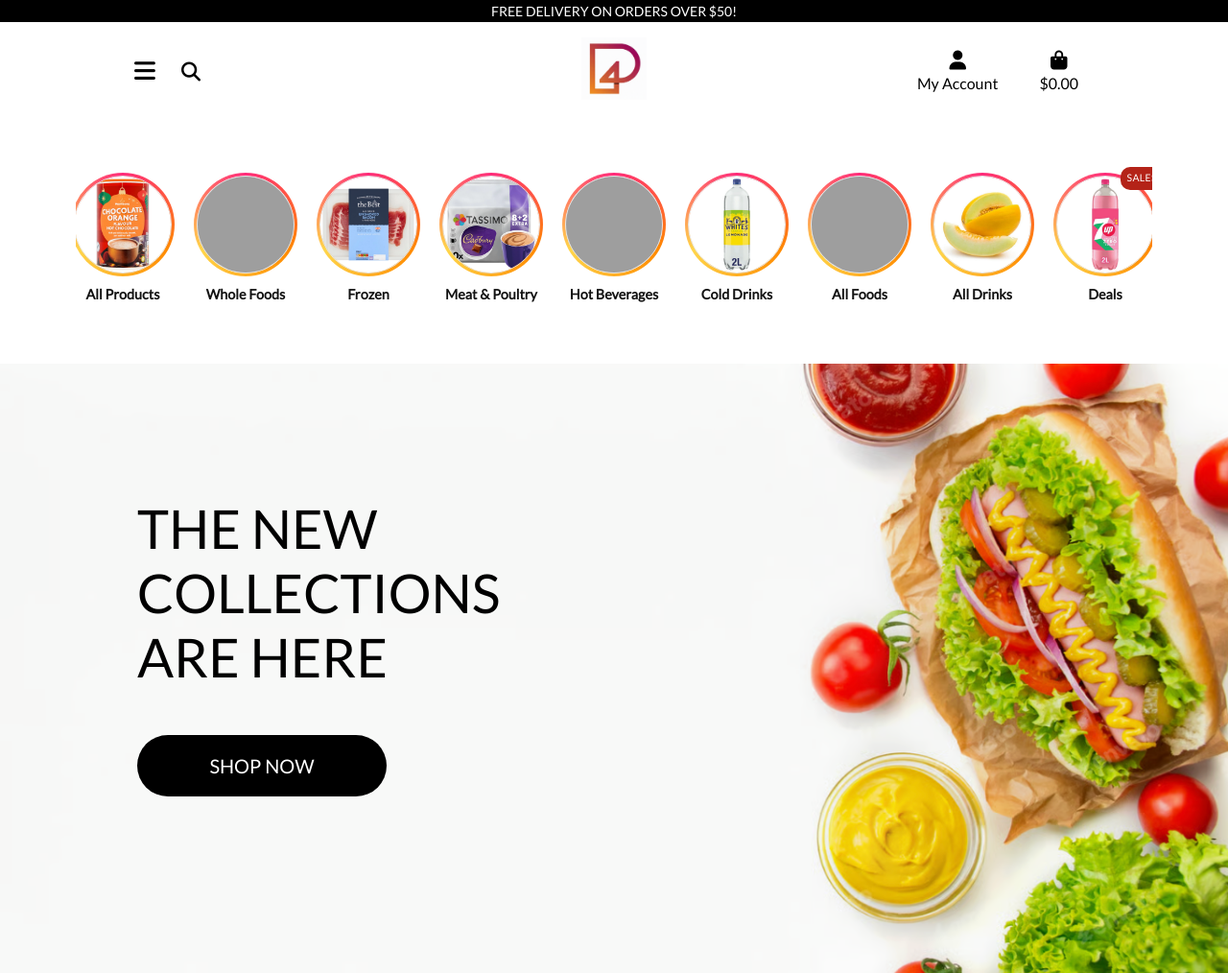
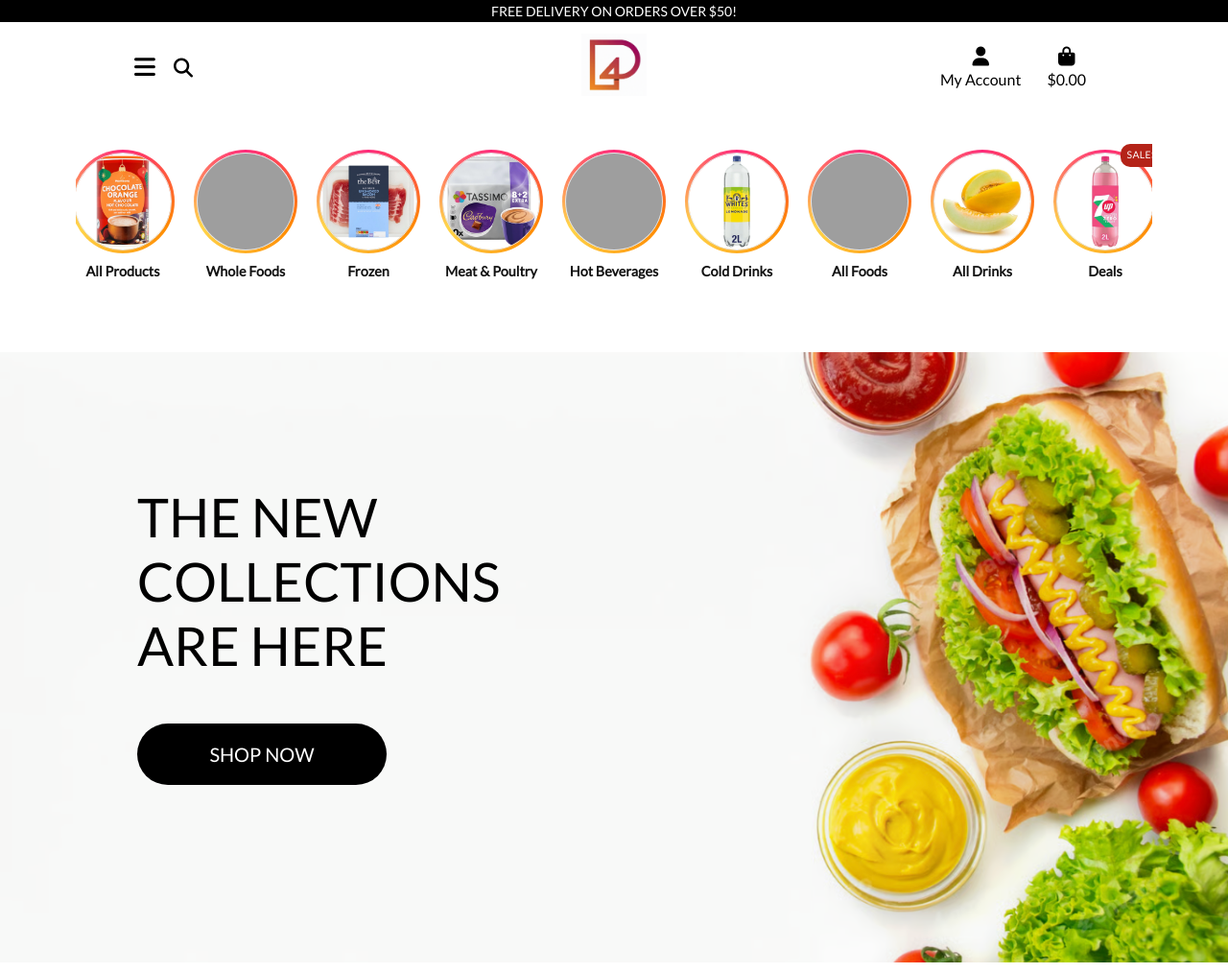
Before and after one commit to RobertJLewis/project_four, a Django app: page / in a window 1280 px wide. Shown: the top 1014 px of the page at 96% size. Run offline with Django 4.2, Linux system fonts and the light colour scheme; data comes from the database, SQL or seed files in the repository; some libraries are stand-ins or nearby versions; grey boxes are pictures that could not be loaded.

Commit message:
Refine nav spacing and Instagram tile layout
- Reduce header padding so tiles sit closer to the nav
- Tweak story tile padding and glow spacing to avoid clipping
- Add hover glow effect on story rings

```diff
--- a/home/templates/home/index.html
+++ b/home/templates/home/index.html
@@ -99,7 +99,7 @@
         }
 
         .category-tiles {
-            padding: 8px 0 48px;
+            padding: 14px 0 52px;
         }
 
         .category-hero {
@@ -133,8 +133,8 @@
             display: flex;
             gap: 20px;
             overflow-x: auto;
-            overflow-y: hidden;
-            padding: 8px 4px 16px;
+            overflow-y: visible;
+            padding: 22px 4px 24px;
             scroll-snap-type: x mandatory;
             -webkit-overflow-scrolling: touch;
         }
@@ -177,26 +177,6 @@
             position: relative;
         }
 
-        .story-ring::after {
-            content: '';
-            position: absolute;
-            top: 50%;
-            left: 50%;
-            width: 12px;
-            height: 12px;
-            border-radius: 999px;
-            background: #ff2a7a;
-            box-shadow:
-                0 0 6px rgba(255, 42, 122, 0.9),
-                0 0 14px rgba(255, 138, 0, 0.6),
-                -6px 0 12px rgba(255, 42, 122, 0.35),
-                -14px 0 20px rgba(255, 213, 74, 0.25);
-            transform: rotate(0deg) translateX(var(--story-orbit));
-            transform-origin: 0 0;
-            opacity: 0;
-            animation: story-orbit 3s linear infinite;
-            transition: opacity 0.2s ease;
-        }
 
         .story-inner {
             width: 100%;
@@ -218,21 +198,13 @@
 
         .category-tile:hover .story-ring {
             transform: scale(1.04);
-            box-shadow: 0 8px 18px rgba(0, 0, 0, 0.12);
+            box-shadow:
+                0 0 12px rgba(255, 42, 122, 0.45),
+                0 0 22px rgba(255, 138, 0, 0.35),
+                0 8px 18px rgba(0, 0, 0, 0.12);
         }
 
-        .category-tile:hover .story-ring::after {
-            opacity: 1;
-        }
 
-        @keyframes story-orbit {
-            from {
-                transform: rotate(0deg) translateX(var(--story-orbit));
-            }
-            to {
-                transform: rotate(360deg) translateX(var(--story-orbit));
-            }
-        }
 
 
         .story-label {
--- a/static/css/base.css
+++ b/static/css/base.css
@@ -38,11 +38,14 @@ body {
 #topnav {
     padding-left: 10%;
     padding-right: 10%;
+    padding-top: 6px;
+    padding-bottom: 0;
 }
 
 #topnav .nav-left {
     position: relative;
 }
+
 
 #topnav .dropdown-menu {
     width: fit-content;
@@ -64,6 +67,10 @@ body {
 
 #topnav .dropdown {
     position: relative;
+}
+
+#topnav .nav-link {
+    padding: 0.25rem 0.5rem;
 }
 
 #topnav .dropdown-menu[aria-labelledby="user-options"] {
@@ -374,14 +381,14 @@ input[name='q']::placeholder {
     }
 
     .header-container {
-        padding-top: 164px;
+        padding-top: 120px;
     }
 }
 
 /* pad the top a bit when navbar is collapsed on mobile */
 @media (max-width: 991px) {
     .header-container {
-        padding-top: 116px;
+        padding-top: 92px;
     }
 
     body {
```
Lines whose indentation alone changed are shown as unchanged.
